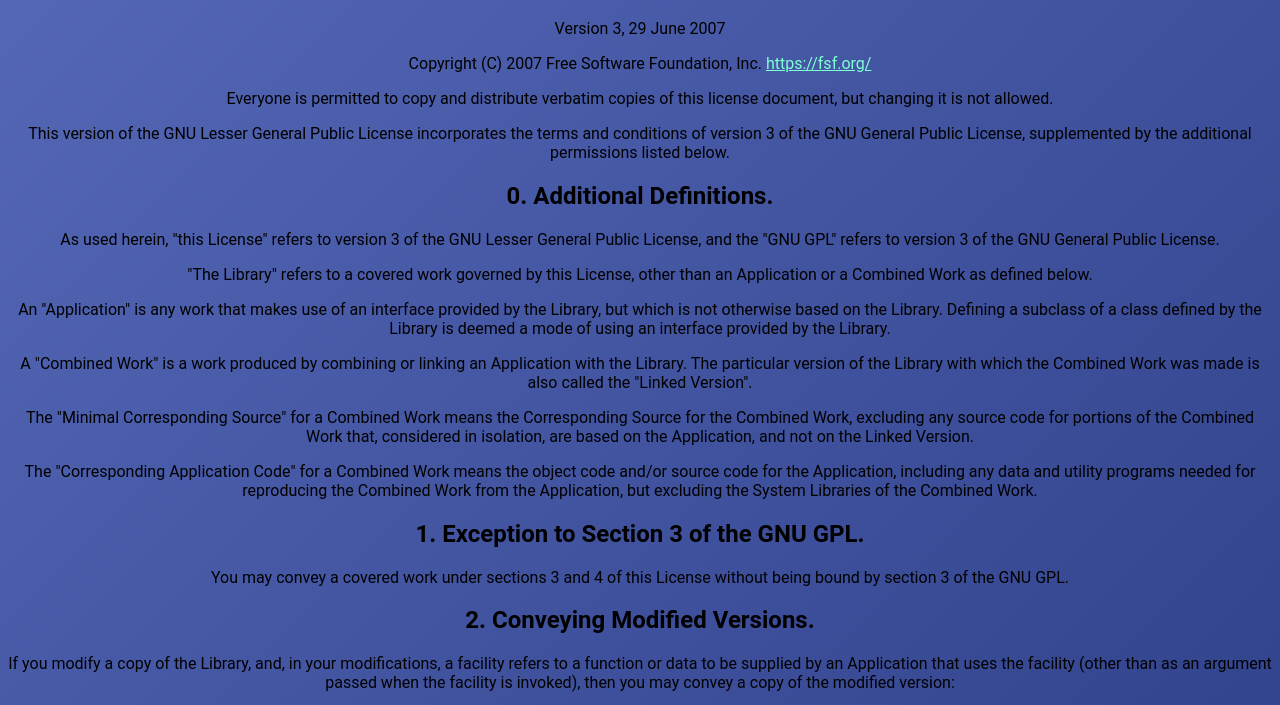
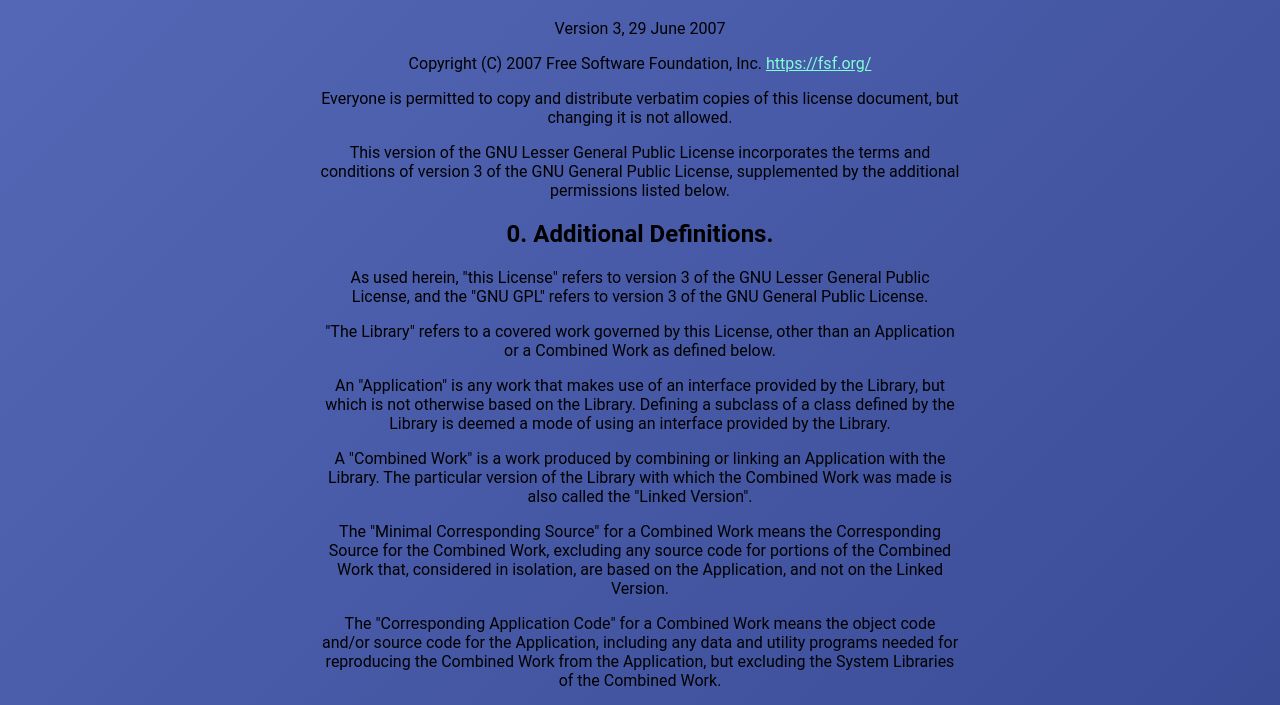
Before and after one commit to Lucaslah/WeatherChanger, a website built with Parcel: page src/license.html in a window 1280 px wide. Shown: the part 62-767 px from the top of the page. Built offline with nearby package versions, Linux system fonts and the light colour scheme.

Commit message:
fix: center license page

```diff
--- a/src/license.html
+++ b/src/license.html
@@ -9,7 +9,7 @@
     <link rel="icon" type="image/x-icon" href="favicon.ico">
     <link rel="stylesheet" href="styles.css">
 </head>
-<body>
+<body style="max-width: 40rem; margin-left: auto; margin-right: auto;">
 <h1 id="gnu-lesser-general-public-license">GNU LESSER GENERAL PUBLIC LICENSE</h1>
 <p>Version 3, 29 June 2007</p>
 <p>Copyright (C) 2007 Free Software Foundation, Inc.
```
